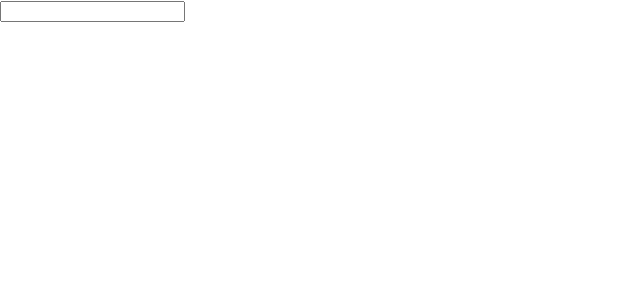
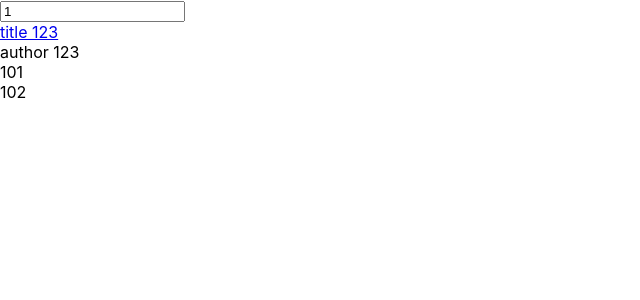
Before and after one commit to VX7bCYUz/reacttest, a React (Create React App) app: page / in a window 1280 px wide. Shown: the top 300 px of the page, without its empty margins (0-640 px from the left). Built offline with nearby package versions, Linux system fonts and the light colour scheme.

Commit message:
Controlled Components

```diff
--- a/src/App.tsx
+++ b/src/App.tsx
@@ -39,15 +39,18 @@ const List: FC<{ list: IPost[]; list2: IPost[] }> = (props) => {
   )
 }
 
-const Search: FC<{ onSearch: IHandleSearch}> = (props) => {
+interface ISearchProps {
+  term: string,
+  onSearch: IHandleSearch
+}
+
+const Search: FC<ISearchProps> = (props) => {
   const handleChange: ChangeEventHandler<HTMLInputElement> = (evt) => {
-    // setSearchTerm(evt.target.value);
     props.onSearch(evt.target.value);
   };
   return (
     <>
-    <input type="text" onChange={handleChange} />
-    {/* <p>Searching for <strong>{searchTerm}</strong>.</p> */}
+    <input type="text" value={props.term} onChange={handleChange} />
     </>
   )
 }
@@ -75,13 +78,13 @@ function App() {
     }
   ]
 
-  const [searchTerm, setSearchTerm] = React.useState('11111');
+  const [searchTerm, setSearchTerm] = React.useState('1');
   const handleSearch: IHandleSearch = (term) => setSearchTerm(term);
   const searchPosts = posts.filter(el => el.title.toLowerCase().includes(searchTerm.toLowerCase()));
 
   return (
     <>
-      <Search onSearch={handleSearch}/>
+      <Search term={searchTerm} onSearch={handleSearch}/>
       <List list={searchPosts} list2 = {posts}/>
     </>
 
```
